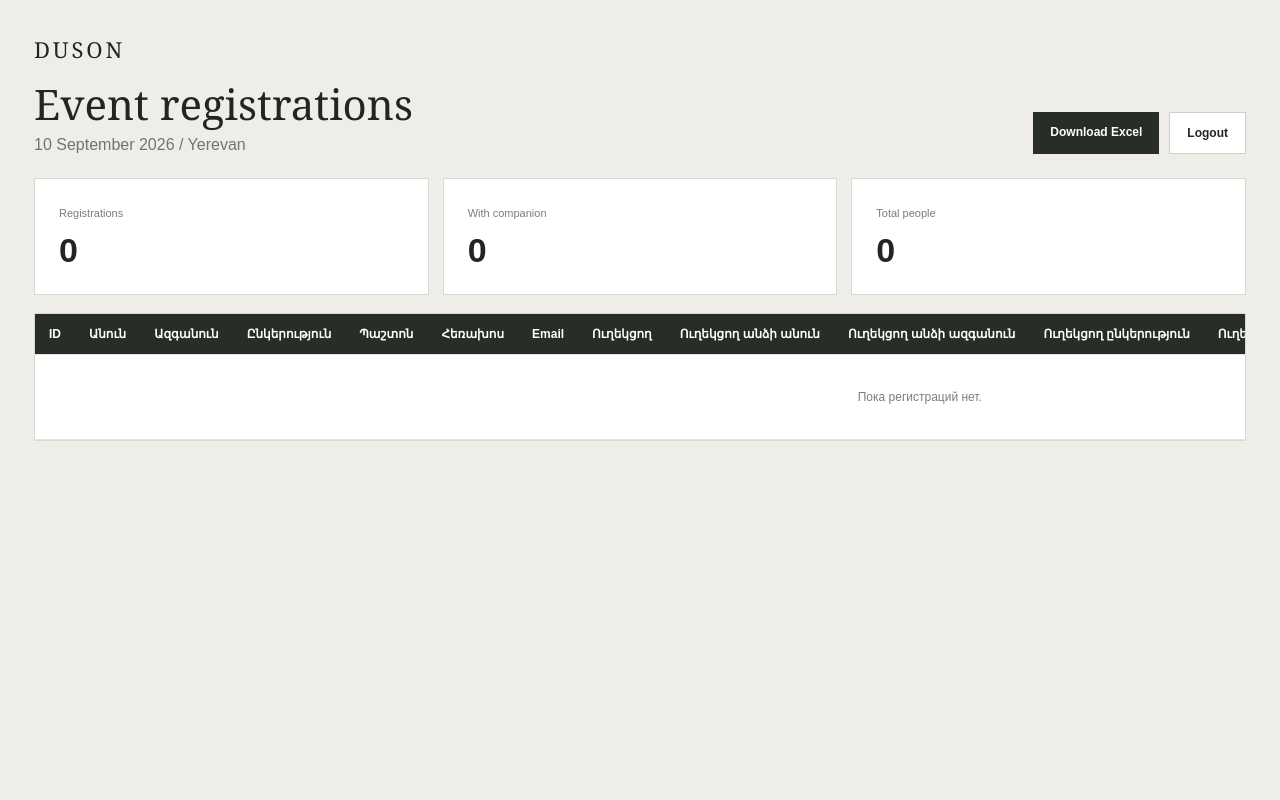
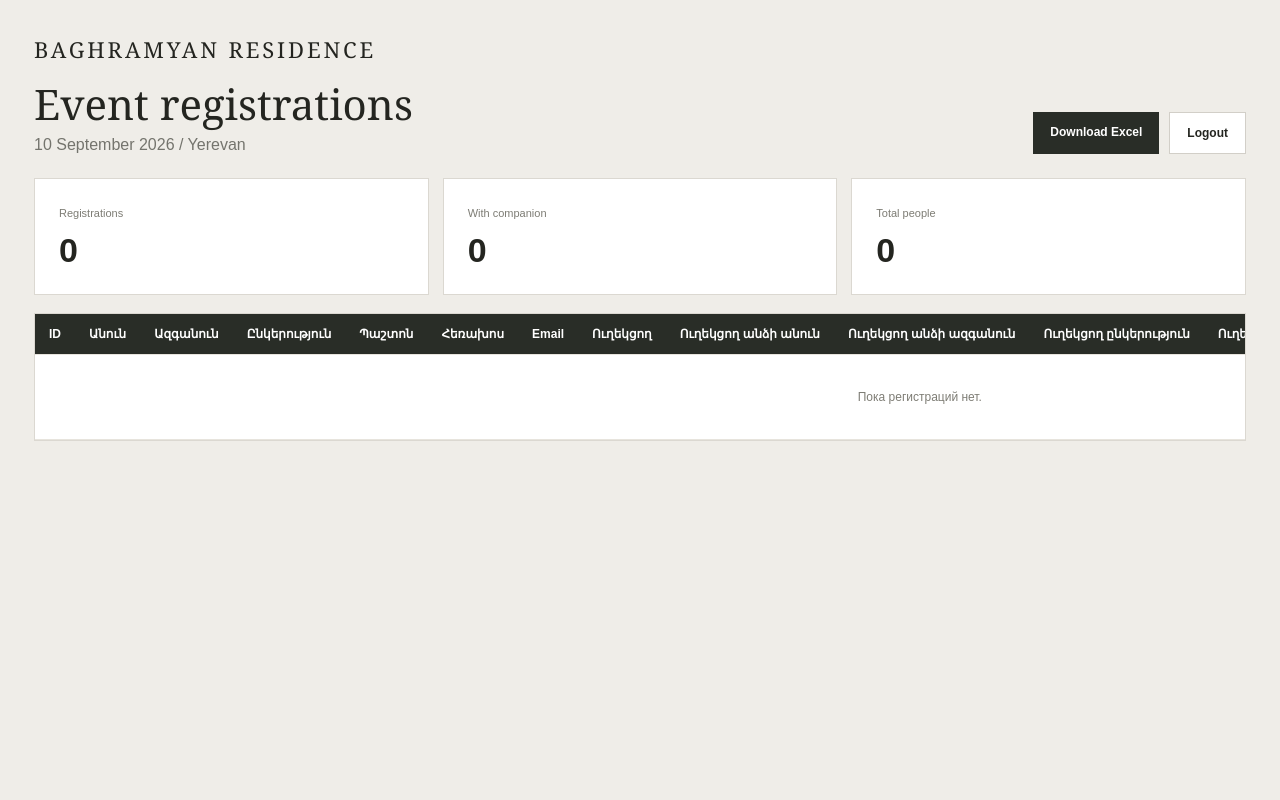
Before and after one commit to khachatryan1988/duson-invitation, a Flask app: page /admin in a window 1280 px wide. Run offline with Flask 3, Linux system fonts and the light colour scheme; the visitor is signed in with stand-in values (Sample User, id 1); data that the repository does not hold is empty.

Commit message:
Update Baghramyan Residence social preview

```diff
--- a/templates/admin.html
+++ b/templates/admin.html
@@ -1,6 +1,6 @@
 {% extends "base.html" %}
 
-{% block title %}DUSON — Registrations{% endblock %}
+{% block title %}BAGHRAMYAN RESIDENCE — Registrations{% endblock %}
 
 {% block body %}
 
@@ -10,7 +10,7 @@
 
         <div>
             <div class="admin-brand">
-                DUSON
+                BAGHRAMYAN RESIDENCE
             </div>
 
             <h1>
--- a/templates/admin_login.html
+++ b/templates/admin_login.html
@@ -1,6 +1,6 @@
 {% extends "base.html" %}
 
-{% block title %}DUSON Admin{% endblock %}
+{% block title %}BAGHRAMYAN RESIDENCE Admin{% endblock %}
 
 {% block body %}
 
@@ -9,7 +9,7 @@
     <div class="admin-login-card">
 
         <div class="admin-brand">
-            DUSON
+            BAGHRAMYAN RESIDENCE
         </div>
 
         <p>PRIVATE EVENT</p>
--- a/templates/already_registered.html
+++ b/templates/already_registered.html
@@ -1,6 +1,6 @@
 {% extends "base.html" %}
 
-{% block title %}{{ t.already_registered }} — DUSON{% endblock %}
+{% block title %}{{ t.already_registered }} — BAGHRAMYAN RESIDENCE{% endblock %}
 
 {% block body %}
 
@@ -26,7 +26,7 @@
 
             <img
                     src="{{ url_for('static', filename='images/duson-logo.png') }}"
-                    alt="DUSON"
+                    alt="BAGHRAMYAN RESIDENCE"
             >
 
         </div>
```
